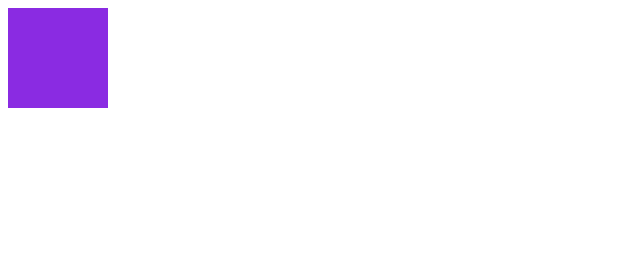
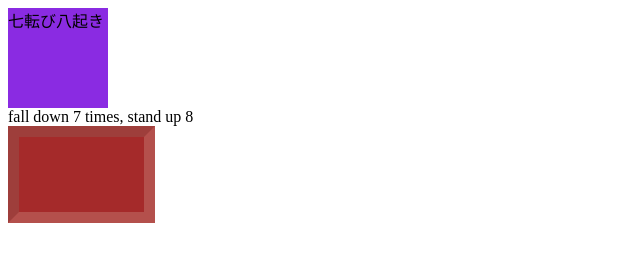
Before and after one commit to quinn2liu/quinn2liu.github.io, a plain HTML site: page section1finalproject/index.html in a window 1280 px wide. Shown: the whole page, without its empty margins (0-640 px from the left). Drawn offline with Linux system fonts and the light colour scheme.

Commit message:
brick made

```diff
--- a/section1finalproject/index.html
+++ b/section1finalproject/index.html
@@ -1,3 +1,6 @@
+<link rel="stylesheet" href="styles.css">
 <body>
-    <div style="width: 100px; height: 100px; background-color: blueviolet;"></div>
+    <div style="width: 100px; height: 100px; background-color: blueviolet;">七転び八起き</div>
+    <div>fall down 7 times, stand up 8</div>
+    <div class="brick"></div>
 </body>
--- /dev/null
+++ b/section1finalproject/styles.css
@@ -0,0 +1,6 @@
+.brick {
+    width: 125px;
+    height: 75px;
+    background-color: brown;
+    border: 3mm inset rgba(225, 194, 176, 0.25);
+}
```
